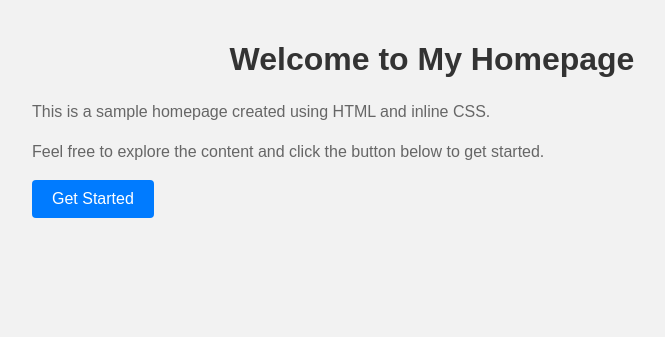
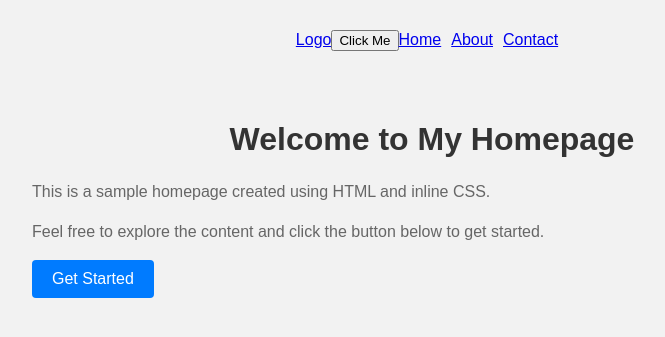
Before and after one commit to WilsonFemiLionTech/trydjango, a Django app: page / in a window 1280 px wide. Shown: the top 337 px of the page, without its empty margins (208-873 px from the left). Run offline with Django 4.2, Linux system fonts and the light colour scheme.

Commit message:
fixed up the included navbar

```diff
--- a/templates/home.html
+++ b/templates/home.html
@@ -46,6 +46,7 @@
     </style>
 </head>
 <body>
+  {% include 'navbar.html' %}
     <div class="container">
         <h1>Welcome to My Homepage</h1>
         <p>This is a sample homepage created using HTML and inline CSS.</p>
--- /dev/null
+++ b/templates/navbar.html
@@ -0,0 +1,19 @@
+<nav>
+  <div style="display: flex; justify-content: center; align-items: center; height: 10vh;">
+    <a href="#">Logo</a>
+    <button>Click Me</button>
+    <div>
+      <ul style="display: flex; list-style-type: none; padding: 0;">
+        <li style="margin-right: 10px;">
+          <a href="#">Home</a>
+        </li>
+        <li style="margin-right: 10px;">
+          <a href="about">About</a>
+        </li>
+        <li style="margin-right: 10px;">
+          <a href="#">Contact</a>
+        </li>
+      </ul>
+    </div>
+  </div>
+</nav>
```
